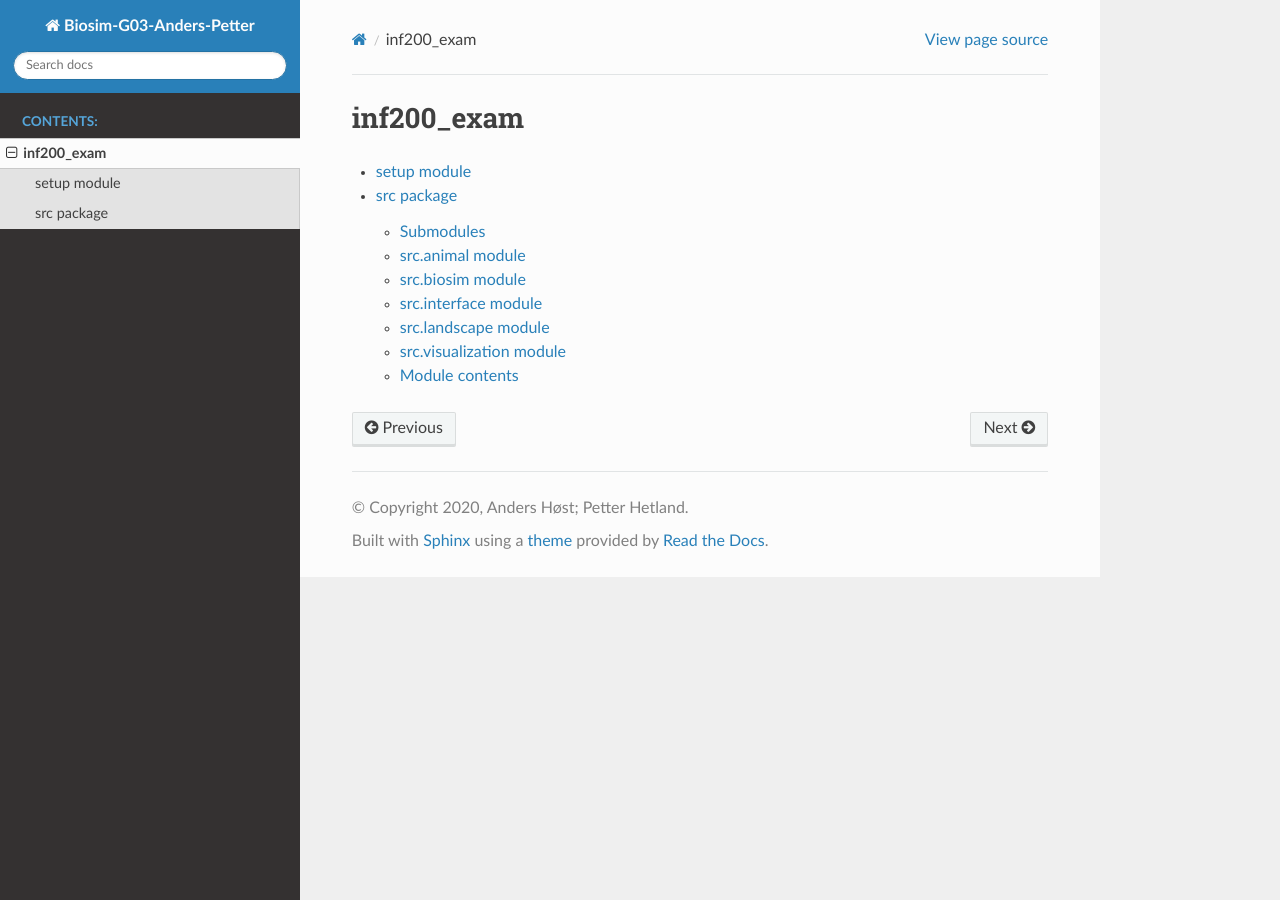
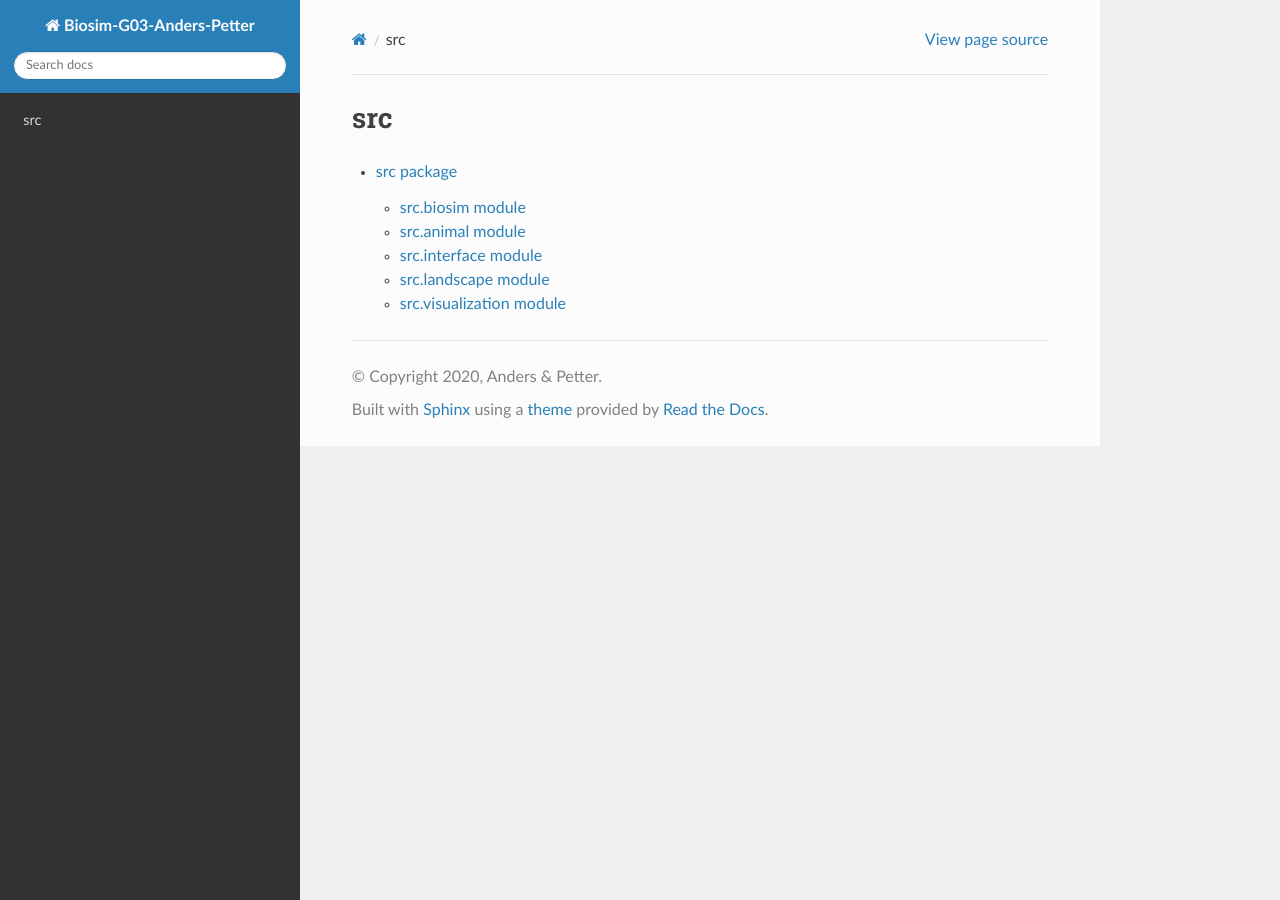
Before and after one commit to pkhetland/BioSim_G03_Anders_Petter, a Sphinx documentation site: the page built from docs/modules.rst, in a window 1280 px wide. Built offline with Sphinx 7.4.7 and the Read the Docs theme 2.0.0, drawn with Linux system fonts in a browser that asks for light colours.

Commit message:
Updated documentation

```diff
--- a/docs/conf.py
+++ b/docs/conf.py
@@ -18,8 +18,8 @@
 # -- Project information -----------------------------------------------------
 
 project = 'Biosim-G03-Anders-Petter'
-copyright = '2020, Anders Høst; Petter Hetland'
-author = 'Anders Høst; Petter Hetland'
+copyright = '2020, Anders & Petter'
+author = 'Anders & Petter'
 
 
 # -- General configuration ---------------------------------------------------
@@ -27,8 +27,7 @@
 # Add any Sphinx extension module names here, as strings. They can be
 # extensions coming with Sphinx (named 'sphinx.ext.*') or your custom
 # ones.
-extensions = ['sphinx.ext.autodoc'
-]
+extensions = ['sphinx.ext.autodoc']
 
 # Add any paths that contain templates here, relative to this directory.
 templates_path = ['_templates']
--- a/docs/index.rst
+++ b/docs/index.rst
@@ -9,8 +9,8 @@
 .. toctree::
    :maxdepth: 2
    :caption: Contents:
+    modules
 
-   modules
 
 Indices and tables
 ==================
--- a/docs/modules.rst
+++ b/docs/modules.rst
@@ -1,8 +1,7 @@
-inf200_exam
-===========
+src
+===
 
 .. toctree::
    :maxdepth: 4
 
-   setup
    src
--- a/docs/src.rst
+++ b/docs/src.rst
@@ -1,21 +1,18 @@
 src package
 ===========
 
-Submodules
-----------
+src.biosim module
+-----------------
+
+.. automodule:: src.biosim
+   :members:
+   :undoc-members:
+   :show-inheritance:
 
 src.animal module
 -----------------
 
 .. automodule:: src.animal
-   :members:
-   :undoc-members:
-   :show-inheritance:
-
-src.biosim module
------------------
-
-.. automodule:: src.biosim
    :members:
    :undoc-members:
    :show-inheritance:
@@ -43,12 +40,3 @@
    :members:
    :undoc-members:
    :show-inheritance:
-
-
-Module contents
----------------
-
-.. automodule:: src
-   :members:
-   :undoc-members:
-   :show-inheritance:
```
Also changed, not shown: other parts of docs/index.rst (+1 -1 lines), docs/setup.rst (deleted, +0 -7 lines).
